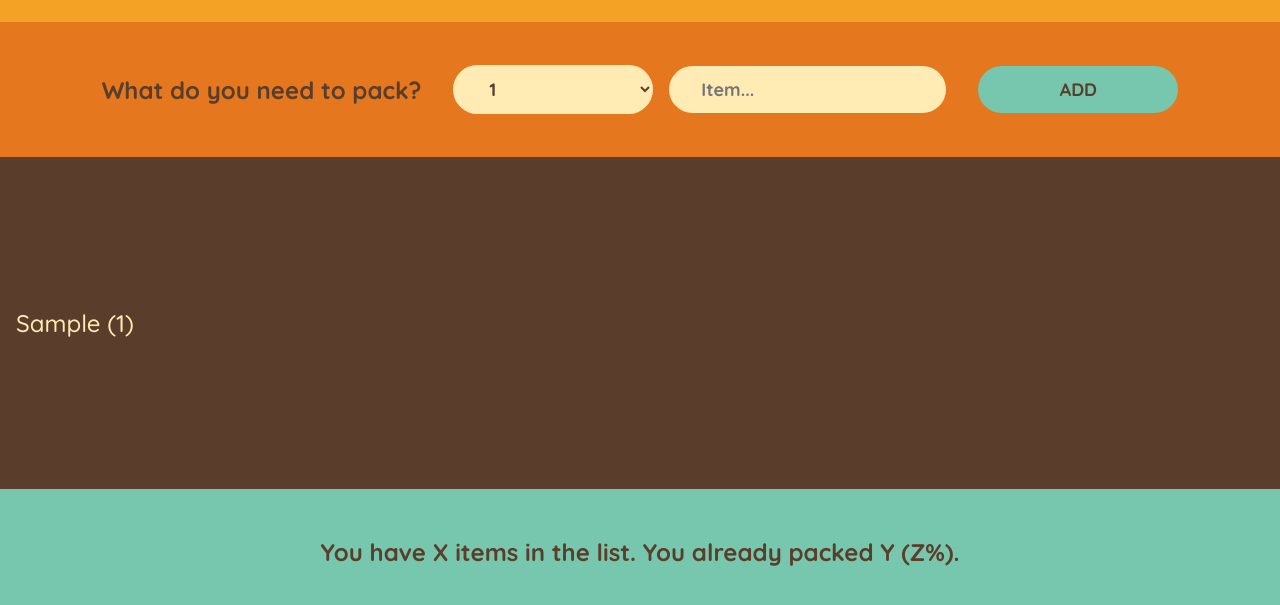
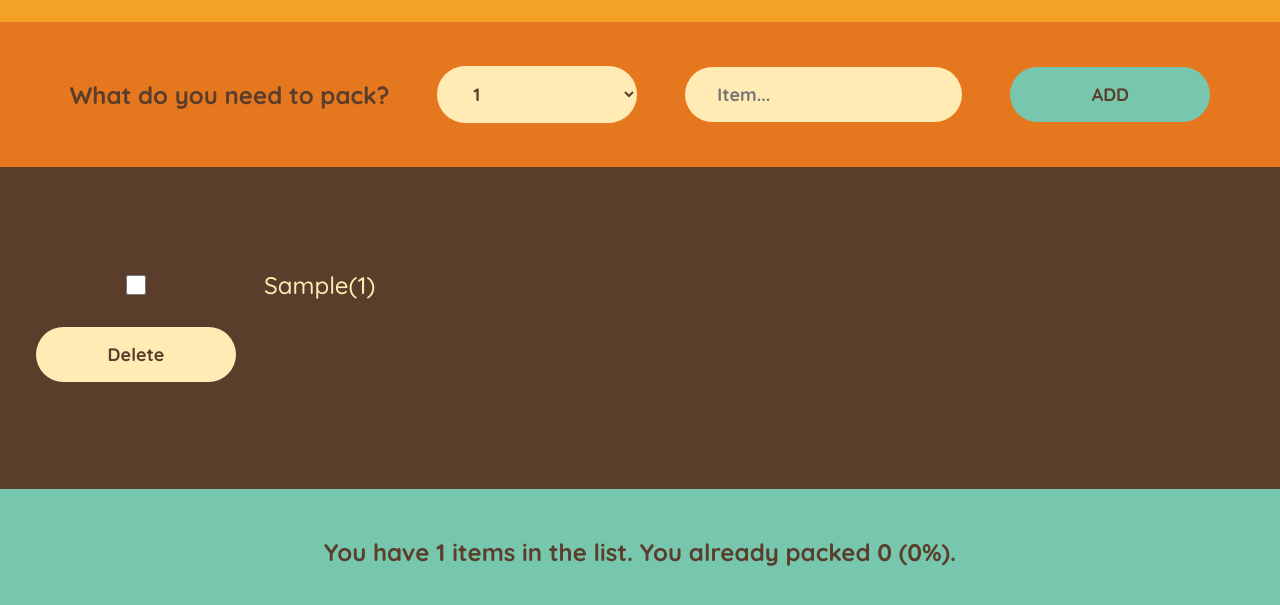
Before and after one commit to chanyongkeong8180/travel-list-app-starter-main, a React app: page / in a window 1280 px wide. Both pictures are taken after typing "Sample" into the empty fields and a click on the button "ADD". Shown: the part 185-790 px from the top of the page. Built offline with nearby package versions, Linux system fonts and the light colour scheme.

Commit message:
Implement marking and deleting items.

```diff
--- a/src/components/App.js
+++ b/src/components/App.js
@@ -1,76 +1,9 @@
 // Initial packing items
 import { useState } from "react";
-function Logo() {
-  return <h1>My Travel List</h1>;
-}
-
-function Form({AddItem}) {
-  const [quantity, setQuantity] = useState(1);
-  const handleQuantity = (e) => {
-    setQuantity(Number(e.target.value));
-  }
-  const [description, setDescription] = useState("");
-  const handleDescription = (e) => {
-    setDescription(e.target.value);
-  }
-  function handleSubmit(e) {
-    e.preventDefault();
-
-    if (!description) return (
-      alert("Item must not be empty.")
-    );
-    const newItem = {
-      id: Date.now(),
-      description,
-      quantity,
-      packed: false,
-    };
-
-    AddItem(newItem);
-    setDescription("");
-    setQuantity(1);
-  }
-  return (
-    <form className="add-form" onSubmit={handleSubmit}>
-      <h3>What do you need to pack?</h3>
-      <select id="quantity" name="quantity" value={quantity} onChange={handleQuantity}>
-        <option value={1}>1</option>
-        <option value={2}>2</option>
-        <option value={3}>3</option>
-      </select>
-      <input type="text" id="description" name="description" placeholder="Item..." value={description} onChange={handleDescription}></input>
-      <button type="submit">Add</button>
-    </form>
-  );
-}
-
-function PackingList({items}) {
-  return (
-    <div className="list">
-      <ul>
-        {items.map((item) => (
-          <Item item={item} key={item.id}/>
-        ))}
-      </ul>
-    </div>
-  );
-}
-
-function Item({item}) {
-  return (
-    <div style={item.packed ? { textDecoration: "line-through" } : {}}>
-      <li>{item.description} ({item.quantity})</li>
-    </div>
-  );
-}
-
-function Stats() {
-  return (
-    <footer className="stats">
-      <h3>You have X items in the list. You already packed Y (Z%).</h3>
-    </footer>
-  );
-}
+import Logo from "./Logo";
+import PackingList from "./PackingList";
+import Stats from "./Stats";
+import Form from "./Form";
 
 function App() {
   const [items, setItems] = useState([]);
@@ -79,12 +12,26 @@ function App() {
       return [...prevItems, item];
     });
   }
+  function handleDeleteItem (id) {
+    setItems((prevItems) => {
+      return prevItems.filter((item) => item.id !== id);
+    });
+  }
+  function handleUpdateItem (id) {
+    setItems((prevItems) => {
+      return prevItems.map((item) => item.id === id ? {...item, packed: !item.packed} : item);
+    });
+  }
   return (
     <div className="app">
       <Logo />
       <Form AddItem={handleAddItem}/>
-      <PackingList items={items}/>
-      <Stats />
+      <PackingList
+      items={items}
+      onDeleteItem={handleDeleteItem}
+      onUpdateItem={handleUpdateItem}/>
+      <Stats
+      items={items}/>
     </div>
   );
 }
--- /dev/null
+++ b/src/components/Form.js
@@ -0,0 +1,43 @@
+import { useState } from "react";
+
+function Form({AddItem}) {
+    const [quantity, setQuantity] = useState(1);
+    const handleQuantity = (e) => {
+      setQuantity(Number(e.target.value));
+    }
+    const [description, setDescription] = useState("");
+    const handleDescription = (e) => {
+      setDescription(e.target.value);
+    }
+    function handleSubmit(e) {
+      e.preventDefault();
+
+      if (!description) return (
+        alert("Item must not be empty.")
+      );
+      const newItem = {
+        id: Date.now(),
+        description,
+        quantity,
+        packed: false,
+      };
+
+      AddItem(newItem);
+      setDescription("");
+      setQuantity(1);
+    }
+    return (
+      <form className="add-form" onSubmit={handleSubmit}>
+        <h3>What do you need to pack?</h3>
+        <select id="quantity" name="quantity" value={quantity} onChange={handleQuantity}>
+          <option value={1}>1</option>
+          <option value={2}>2</option>
+          <option value={3}>3</option>
+        </select>
+        <input type="text" id="description" name="description" placeholder="Item..." value={description} onChange={handleDescription}></input>
+        <button type="submit">Add</button>
+      </form>
+    );
+}
+
+export default Form;
--- /dev/null
+++ b/src/components/Item.js
@@ -0,0 +1,17 @@
+function Item({item, onDeleteItem, onUpdateItem}) {
+    return (
+      <div style= {item.packed ? { textDecoration: "line-through" } : {}}>
+        <li>
+        <input
+        type="checkbox"
+        value={item.packed}
+        onChange={()=> onUpdateItem(item.id)}
+        />
+        {item.description}({item.quantity})
+        </li>
+        <button onClick={() => onDeleteItem(item.id)}>Delete</button>
+      </div>
+    );
+}
+
+export default Item;
--- /dev/null
+++ b/src/components/Logo.js
@@ -0,0 +1,5 @@
+function Logo() {
+    return <h1>My Travel List</h1>;
+}
+
+export default Logo;
--- /dev/null
+++ b/src/components/PackingList.js
@@ -0,0 +1,15 @@
+import Item from "./Item";
+
+function PackingList({items, onDeleteItem, onUpdateItem}) {
+  return (
+    <div className="list">
+      <ul>
+        {items.map((item) => (
+          <Item item={item} key={item.id} onDeleteItem={onDeleteItem} onUpdateItem={onUpdateItem}/>
+        ))}
+      </ul>
+    </div>
+  );
+}
+
+export default PackingList;
--- /dev/null
+++ b/src/components/Stats.js
@@ -0,0 +1,18 @@
+function Stats({items}) {
+    const numItems = items.length;
+    const packedItems = items.filter((item) => item.packed).length;
+    const percentItems = packedItems > 0 ? (packedItems / numItems * 100) : 0;
+    return (
+      <footer className="stats">
+        <h3>
+          {percentItems === 100?
+          "You got everything!" :
+          `You have ${numItems} items in the list.
+          You already packed ${packedItems} (${percentItems.toFixed(0)}%).`
+          }
+        </h3>
+      </footer>
+    );
+}
+
+export default Stats;
--- a/src/index.css
+++ b/src/index.css
@@ -33,12 +33,12 @@ h1 {
   font-weight: 400;
   word-spacing: 30px;
   letter-spacing: 5px;
-  padding: 2.4rem 1.6rem;
+  padding: 2.4rem 1.2rem;
 }
 
 .add-form {
   background-color: #e5771f;
-  padding: 2.8rem 1.6rem;
+  padding: 2.8rem 1.4rem;
   display: flex;
   align-items: center;
   justify-content: center;
@@ -59,7 +59,8 @@ input {
   font-family: inherit;
   border: none;
   border-radius: 10rem;
-  padding: 1.2rem 3.2rem;
+  margin: 1.6rem;
+  padding: 1.6rem 3.2rem;
   font-weight: 700;
   font-size: 1.8rem;
   cursor: pointer;
@@ -75,7 +76,7 @@ input {
 .list {
   background-color: #5a3e2b;
   color: #ffebb3;
-  padding: 4rem 1.6rem;
+  padding: 4rem 2rem;
   display: flex;
   justify-content: center;
   flex-direction: column;
@@ -86,7 +87,7 @@ input {
 .actions button,
 .list select {
   text-transform: uppercase;
-  padding: 0.8rem 2.4rem;
+  padding: 1.2rem 2.4rem;
   font-size: 1.4rem;
   font-weight: 700;
   margin: 0 0.8rem;
```
